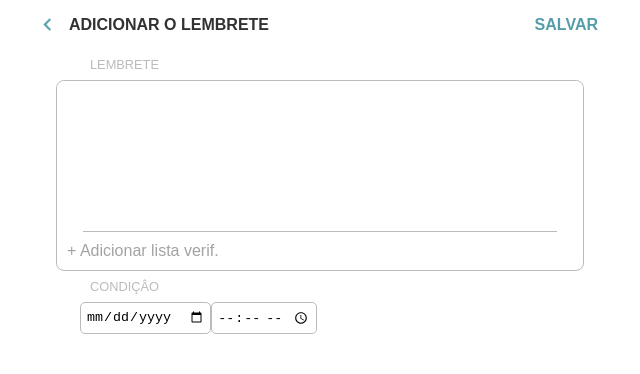
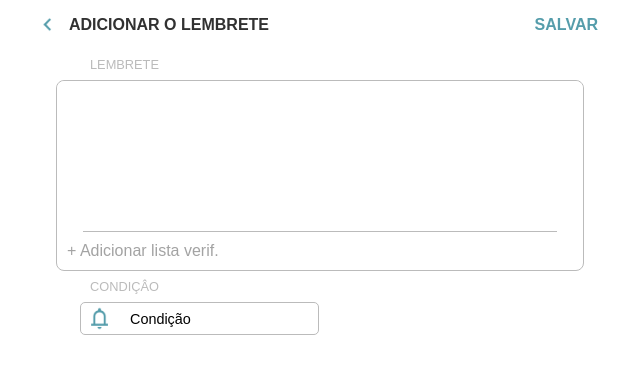
Before and after one commit to Arlesson-Sales/Reminder, a React (Vite) app: page /reminder/editor in a window 1280 px wide. Shown: the top 374 px of the page, without its empty margins (320-960 px from the left). Built offline with nearby package versions, Linux system fonts and the light colour scheme.

Commit message:
Botão de condição adicionado

```diff
--- /dev/null
+++ b/src/components/Condition/Condition.jsx
@@ -0,0 +1,13 @@
+import React from 'react'
+import Style from './Condition.module.css'
+import { icon } from '../Header/Header.module.css'
+
+export default function Condition()
+{
+    return (<div className={Style.condition_container}>
+        <div className={Style.condition_button}>
+            <div style={ { backgroundImage: "url(./assets/icons/bell.png)" } } className={icon}></div>
+            <p>Condição</p>
+        </div>
+    </div>);
+}
--- /dev/null
+++ b/src/components/Condition/Condition.module.css
@@ -0,0 +1,45 @@
+.condition_container {
+    width: 80%;
+    display: flex;
+    margin: 5px auto;
+    flex-wrap: nowrap;
+    flex-direction: row;
+    justify-content: flex-start;
+    max-width: var(--aplication-global-max-width);
+
+    input[type="date"], input[type="time"] {
+        padding: 5px;
+        outline: none;
+        cursor: pointer;
+        border-radius: 5px;
+        border: 1px solid var(--color-02);
+    }
+
+    .condition_button {
+        padding: 3px;
+        display: flex;
+        cursor: pointer;
+        flex-wrap: nowrap;
+        border-radius: 5px;
+        flex-direction: row;
+        border: 1px solid var(--color-02);
+        background-color: var(--color-00);
+
+        p {
+            width: 200px;
+            border: none;
+            cursor: pointer;
+            text-align: left;
+            text-indent: 15px;
+            font-weight: light;
+            border-radius: 5px;
+            background-color: inherit;
+
+            display: flex;
+            flex-direction: row;
+            align-items: center;
+            user-select: none;
+            font-size: 0.9em;
+        }
+    }
+}
--- a/src/components/Header/Header.jsx
+++ b/src/components/Header/Header.jsx
@@ -11,7 +11,7 @@ function getOptions(options)
 function getIcons(icons)
 {
     return icons?.map((icon, index) => {
-        const icon_image = { backgroundImage: `url(/assets/icons/${icon.name}.png)` }
+        const icon_image = { backgroundImage: `url(./Reminder/assets/icons/${icon.name}.png)` }
         return (<div key={index} onClick={icon.event} style={icon_image} className={Style.icon}></div>)
     })
 }
--- a/src/components/Textarea/Textarea.jsx
+++ b/src/components/Textarea/Textarea.jsx
@@ -1,5 +1,6 @@
 import React from 'react'
 import Style from './Textarea.module.css'
+import Condition from '../Condition/Condition'
 
 function textareaDinamicHeight(event)
 {
@@ -21,9 +22,6 @@ export default function Textzone()
         <div className={Style.reminder_title}>
             <p>CONDIÇÂO</p>
         </div>
-        <div className={Style.condition_container}>
-            <input type="date" />
-            <input type="time" />
-        </div>
+        <Condition />
     </section>);
 }
--- a/src/components/Textarea/Textarea.module.css
+++ b/src/components/Textarea/Textarea.module.css
@@ -45,21 +45,3 @@
         border: none;
     }
 }
-
-.condition_container {
-    width: 80%;
-    display: flex;
-    margin: 5px auto;
-    flex-wrap: nowrap;
-    flex-direction: row;
-    justify-content: flex-start;
-    max-width: var(--aplication-global-max-width);
-
-    input {
-        padding: 5px;
-        outline: none;
-        cursor: pointer;
-        border-radius: 5px;
-        border: 1px solid var(--color-02);
-    }
-}
--- a/src/main.css
+++ b/src/main.css
@@ -4,6 +4,7 @@
     margin: 0;
     padding: 0;
     box-sizing: border-box;
+    font-family: Arial, Helvetica, sans-serif;
 }
 
 :root {
```
